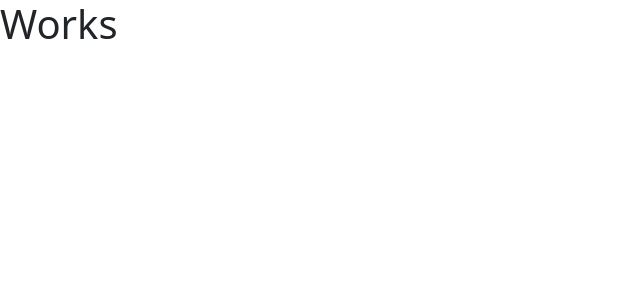
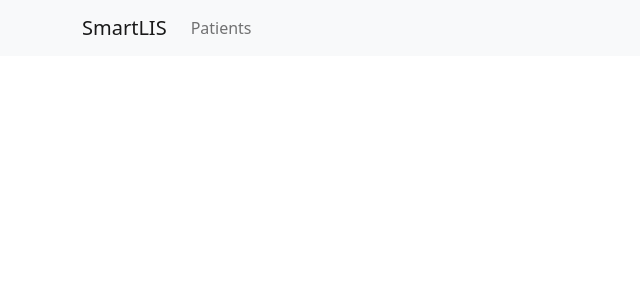
Before and after one commit to 4-Meds/shell, a Vue app: page / in a window 1280 px wide. Shown: the top 300 px of the page, without its empty margins (0-640 px from the left). Built offline with nearby package versions, Linux system fonts and the light colour scheme.

Commit message:
Created navbar

```diff
--- a/src/App.vue
+++ b/src/App.vue
@@ -1,9 +1,14 @@
 <template>
-  <h1>Works</h1>
+  <ShellNavbar/>
 </template>
 
 <script>
+import ShellNavbar from './components/ShellNavbar.vue';
+
 export default {
-  name: 'App'
+  name: 'App',
+  components: {
+    ShellNavbar
+  }
 }
 </script>
--- /dev/null
+++ b/src/components/ShellNavbar.vue
@@ -0,0 +1,27 @@
+<template>
+  <b-navbar variant="light">
+    <b-container>
+      <b-navbar-brand href="/">SmartLIS</b-navbar-brand>
+      <b-collapse id="nav-collapse" is-nav>
+        <b-navbar-nav>
+          <b-nav-item v-for="item in items" :key="item.name" :href="item.name">
+            {{ item.label }}
+          </b-nav-item>
+        </b-navbar-nav>
+      </b-collapse>
+    </b-container>
+  </b-navbar>
+</template>
+
+<script>
+export default {
+  data() {
+    // FIXME: Replace with registry
+    return {
+      items: [
+        { name: "patients", label: "Patients" }
+      ]
+    }
+  }
+}
+</script>
```
